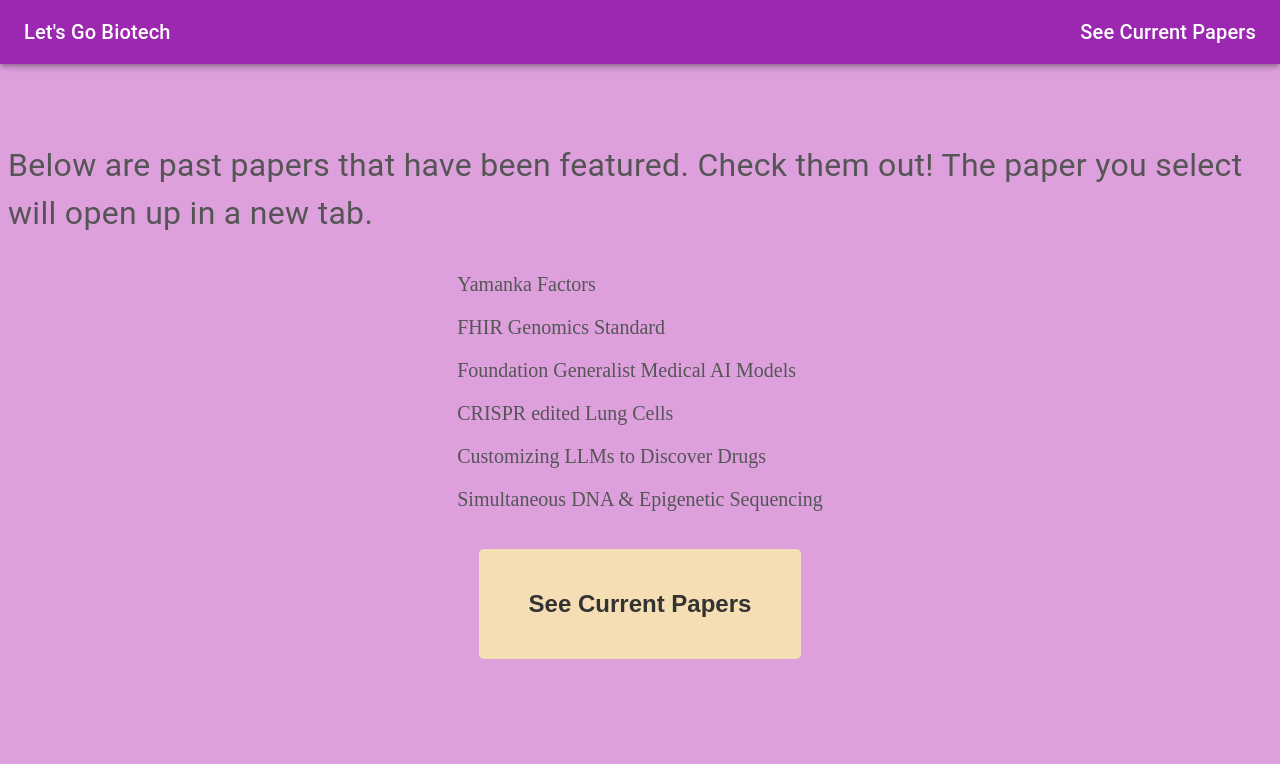
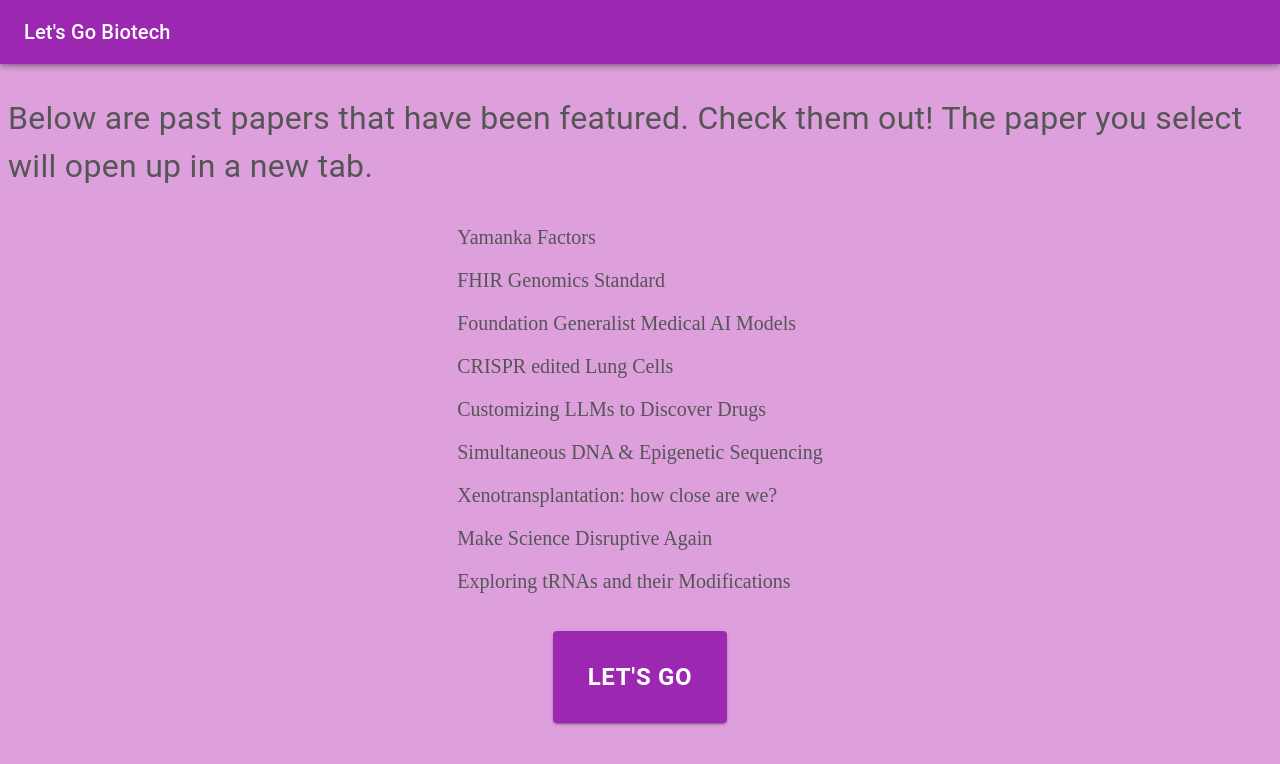
Before and after one commit to rohanrobinson/lgb, a Next.js app: page /past-papers in a window 1280 px wide. Shown: the top 764 px of the page. Built offline with nearby package versions, Linux system fonts and the light colour scheme.

Commit message:
new past papers

```diff
--- a/src/pages/past-papers.js
+++ b/src/pages/past-papers.js
@@ -33,9 +33,6 @@ export default function PastPapers() {
             <Typography variant="h6" component="div" sx={{ flexGrow: 1 }} className={styles.cursorPointer} onClick={goHome}>
              Let's Go Biotech
             </Typography>
-            <Typography variant="h6" component="div" sx={{ flexGrow: 0}} className={styles.cursorPointer} onClick={seeCurrentPapers}>
-                    See Current Papers
-            </Typography>
         </Toolbar>
       </AppBar>
 
@@ -52,18 +49,23 @@ export default function PastPapers() {
         <a href="https://www.nature.com/articles/s41587-023-01744-5" target="_blank"><p><span className={styles.lgbText}>CRISPR edited Lung Cells</span></p></a>
         <a href="https://www.nature.com/articles/s41587-023-01788-7" target="_blank"><p><span className={styles.lgbText}>Customizing LLMs to Discover Drugs</span></p></a>
         <a href="https://www.nature.com/articles/s41587-022-01652-0" target="_blank"><p><span className={styles.lgbText}>Simultaneous DNA & Epigenetic Sequencing</span></p></a>
+        <a href="https://www.nature.com/articles/s41587-023-01730-x" target="_blank"><p><span className={styles.lgbText}>Xenotransplantation: how close are we?</span></p></a>
+        <a href="https://www.nature.com/articles/s41587-023-01736-5" target="_blank"><p><span className={styles.lgbText}>Make Science Disruptive Again</span></p></a>
+        <a href="https://www.nature.com/articles/s41587-023-01755-2" target="_blank"><p><span className={styles.lgbText}>Exploring tRNAs and their Modifications </span></p></a>
     </div>
 
     <br />
 
 
-    <Link
-          className={styles.greenSquare}
-          href={{
-          pathname: '/'
-        }}>
-          <h2>See Current Papers</h2>
-    </Link>
+          <Button
+              variant="contained"
+              color="secondary"
+              size="large"
+              href="/"
+              sx={{ fontWeight: 'bold', fontSize: '24px', padding: '25px 35px', }}
+            >
+              Let's Go
+          </Button>
 
 
 
```
Also changed, not shown: src/pages/about-us.js (+7 -1 lines).
